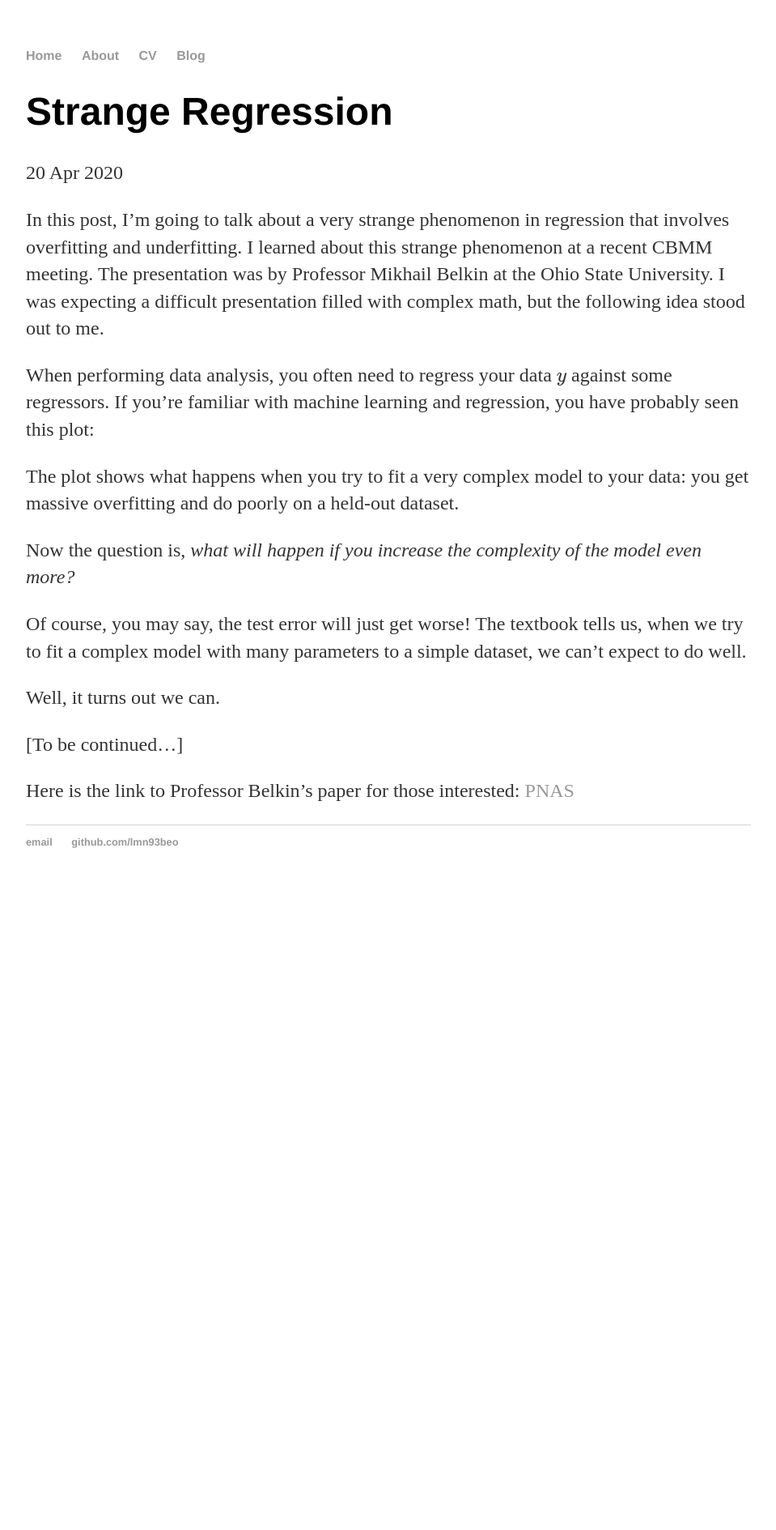
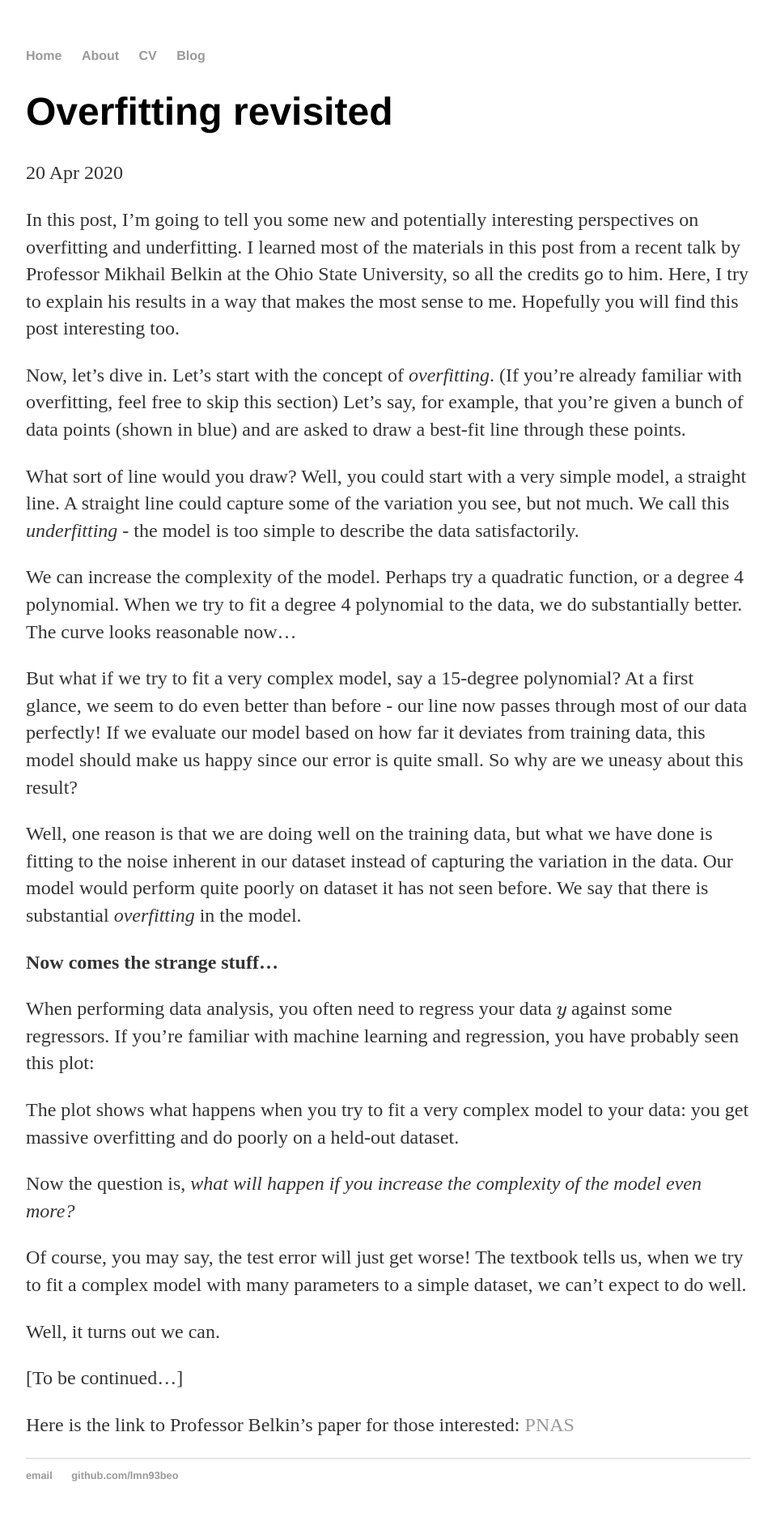
Before and after one commit to nhat-le/nhat-le.github.io, a Jekyll site: the page built from _posts/2020-04-15-strange-regression.md, in a window 1280 px wide. Shown: the whole page at 81% size, without its empty margins (160-1119 px from the left). Built offline with Jekyll 4.4.1, drawn with Linux system fonts in a browser that asks for light colours; formulas are drawn with MathJax 3; before the commit the page ends 1107 px from its top, so only the background shows below that.

Commit message:
Update 2020-04-15-strange-regression.md

```diff
--- a/_posts/2020-04-15-strange-regression.md
+++ b/_posts/2020-04-15-strange-regression.md
@@ -1,10 +1,28 @@
 ---
 layout: post
-title: "Strange Regression"
+title: "Overfitting revisited"
 date: 2020-04-20
 ---
 
-In this post, I'm going to talk about a very strange phenomenon in regression that involves overfitting and underfitting. I learned about this strange phenomenon at a recent CBMM meeting. The presentation was by Professor Mikhail Belkin at the Ohio State University. I was expecting a difficult presentation filled with complex math, but the following idea stood out to me.
+In this post, I'm going to tell you some new and potentially interesting perspectives on overfitting and underfitting. I learned most of the materials in this post from a recent talk by Professor Mikhail Belkin at the Ohio State University, so all the credits go to him. Here, I try to explain his results in a way that makes the most sense to me. Hopefully you will find this post interesting too.
+
+Now, let's dive in. Let's start with the concept of *overfitting*. (If you're already familiar with overfitting, feel free to skip this section) Let's say, for example, that you're given a bunch of data points (shown in blue) and are asked to draw a best-fit line through these points.
+
+What sort of line would you draw? Well, you could start with a very simple model, a straight line. A straight line could capture some of the variation you see, but not much. We call this *underfitting* - the model is too simple to describe the data satisfactorily.
+
+We can increase the complexity of the model. Perhaps try a quadratic function, or a degree 4 polynomial. When we try to fit a degree 4 polynomial to the data, we do substantially better. The curve looks reasonable now...
+
+But what if we try to fit a very complex model, say a 15-degree polynomial? At a first glance, we seem to do even better than before - our line now passes through most of our data perfectly! If we evaluate our model based on how far it deviates from training data, this model should make us happy since our error is quite small. So why are we uneasy about this result?
+
+Well, one reason is that we are doing well on the training data, but what we have done is fitting to the noise inherent in our dataset instead of capturing the variation in the data. Our model would perform quite poorly on dataset it has not seen before. We say that there is substantial *overfitting* in the model.
+
+
+
+
+
+
+
+**Now comes the strange stuff...**
 
 When performing data analysis, you often need to regress your data \\(y\\) against some regressors. If you're familiar with machine learning and regression, you have probably seen this plot:
 
```
